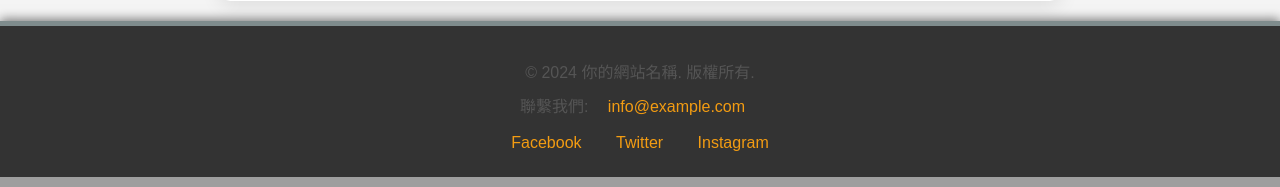
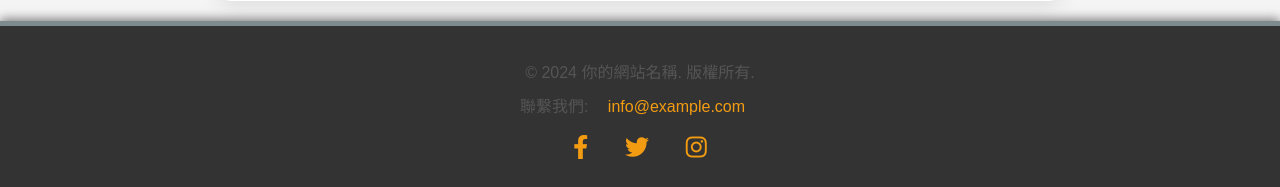
Before and after one commit to cayman718/Front-end, a PHP site: page /food/food.html in a window 1280 px wide. Shown: the part 1316-1503 px from the top of the page. Run offline with PHP 8.4, Linux system fonts and the light colour scheme.

Commit message:
前端教學

```diff
--- a/2024-10-29/food/food.html
+++ b/2024-10-29/food/food.html
@@ -5,6 +5,7 @@
     <meta name="viewport" content="width=device-width, initial-scale=1.0">
     <title> Bistro Chez Pradel</title>
     <link rel="stylesheet" href="styles.css">
+    <link rel="stylesheet" href="https://cdnjs.cloudflare.com/ajax/libs/font-awesome/6.0.0-beta3/css/all.min.css">
 </head>
 <body>
     <header class="banner">
@@ -54,15 +55,22 @@
             <p>&copy; 2024 你的網站名稱. 版權所有.</p>
             <p>聯繫我們: <a href="mailto:info@example.com">info@example.com</a></p>
             <div class="social-media">
-                <a href="https://facebook.com" target="_blank">Facebook</a>
-                <a href="https://twitter.com" target="_blank">Twitter</a>
-                <a href="https://instagram.com" target="_blank">Instagram</a>
+                <a href="https://facebook.com" target="_blank">
+                    <i class="fab fa-facebook-f"></i>
+                </a>
+                <a href="https://twitter.com" target="_blank">
+                    <i class="fab fa-twitter"></i>
+                </a>
+                <a href="https://instagram.com" target="_blank">
+                    <i class="fab fa-instagram"></i>
+                </a>
             </div>
         </div>
     </footer>
 
 
 
+
     <script src="script.js"></script>
 </body>
 </html>
--- a/2024-10-29/food/styles.css
+++ b/2024-10-29/food/styles.css
@@ -167,3 +167,15 @@ button:hover {
 .social-media {
     margin-top: 15px; /* 與其他內容的間距 */
 }
+
+.social-media a {
+    color: #f39c12; /* 圖標顏色 */
+    font-size: 24px; /* 圖標大小 */
+    margin: 0 15px; /* 圖標間距 */
+    transition: color 0.3s, transform 0.3s; /* 漸變效果 */
+}
+
+.social-media a:hover {
+    color: #ffffff; /* 鼠標懸停時變為白色 */
+    transform: scale(1.1); /* 鼠標懸停時放大 */
+}
```
